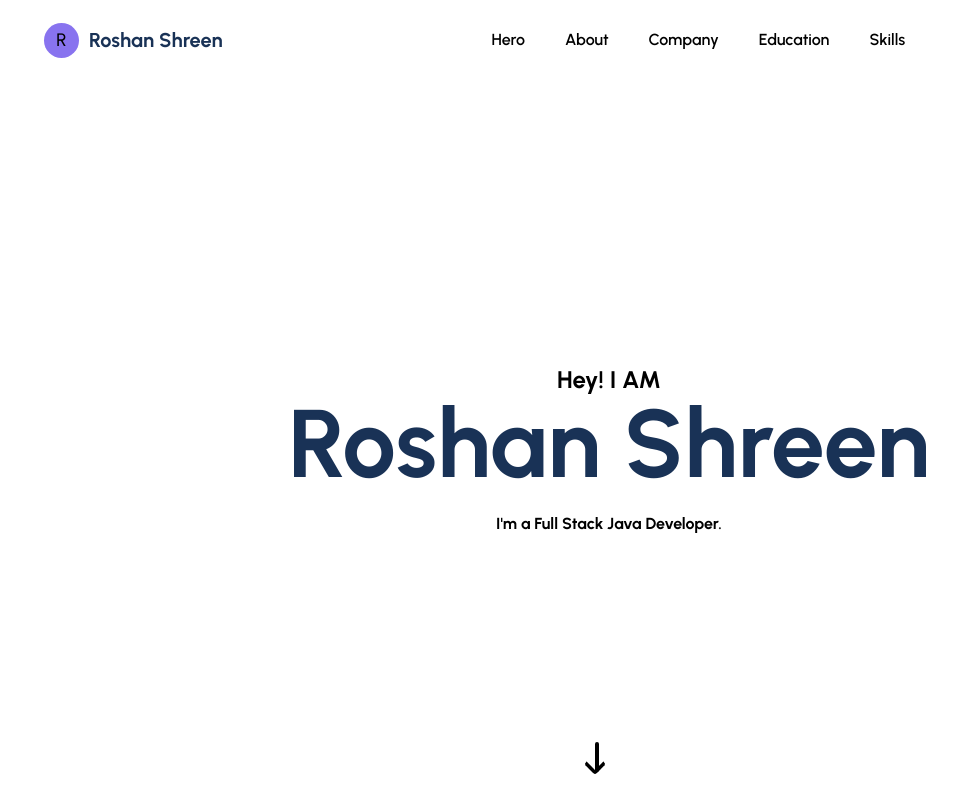
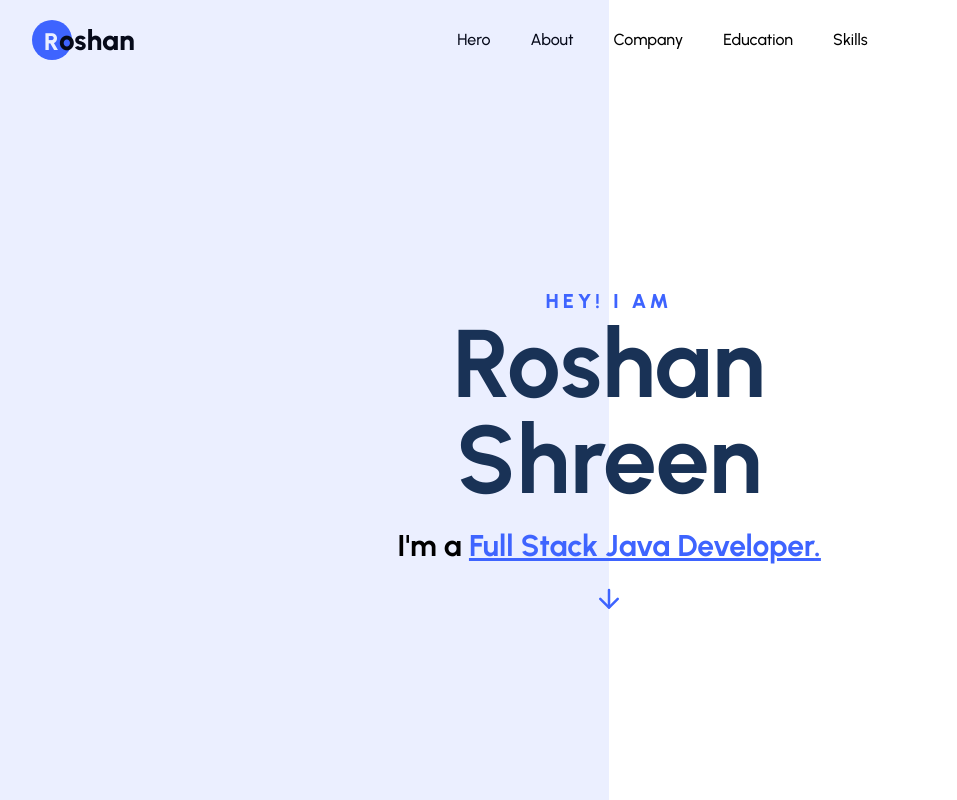
Before and after one commit to roshanshreen/bio-react, a React (Create React App) app: page / in a window 1280 px wide. Shown: the top 800 px of the page, without its empty margins (31-988 px from the left). Built offline with nearby package versions, Linux system fonts and the light colour scheme.

Commit message:
Header and Hero edited

```diff
--- a/package.json
+++ b/package.json
@@ -11,6 +11,9 @@
     "react": "^18.2.0",
     "react-countup": "^6.5.0",
     "react-dom": "^18.2.0",
+    "react-feather": "^2.0.10",
+    "react-scroll": "^1.9.0",
+    "react-spring": "^9.7.3",
     "react-typed": "^2.0.12",
     "web-vitals": "^2.1.4"
   },
--- a/src/App.css
+++ b/src/App.css
@@ -26,47 +26,46 @@ section {
 }
 
 .sticky_header {
-  width:100%;
-  height:80px;
+  width: 100%;
+  height: 80px;
   line-height: 80px;
-  position:sticky;
-  top:0;
-  left:0;
-  background:#fff;
+  position: sticky;
+  top: 0;
+  left: 0;
+  background: #fff;
   box-shadow: 3px 3px -8px 3px #ddd;
-  z-index:99;
+  z-index: 99;
 }
 
-@media only screen and (max-width:768px){
-  .menu{
+@media only screen and (max-width: 768px) {
+  .menu {
     width: 100%;
     height: 100%;
-    position:fixed;
-    top:0;
-    left:0;
-    background:#00000084;
-    z-index:100;
+    position: fixed;
+    top: 0;
+    left: 0;
+    background: #00000084;
+    z-index: 100;
     display: none;
-   }
+  }
 
-   .menu ul{
+  .menu ul {
     width: 15rem;
     height: 100%;
-    position:absolute;
-    top:0;
-    right:0;
-    z-index:200;
+    position: absolute;
+    top: 0;
+    right: 0;
+    z-index: 200;
     background: #fff;
-    flex-direction:column;
+    flex-direction: column;
     line-height: 30px;
     justify-content: center;
-    align-items:center;
+    align-items: center;
+  }
 
-   }
-
-   .show_menu{
+  .show_menu {
     display: block;
-   }
+  }
 }
 
 .down-arrow {
@@ -114,3 +113,49 @@ section {
   width: 200px;
   font-weight: bold;
 }
+
+.navbar-brand {
+  font-weight: 970;
+  font-size: 28px;
+  font: bolder;
+  position: relative;
+  z-index: 0;
+  line-height: inherit;
+  margin-right: 1rem;
+}
+.navbar-brand:after {
+  position: absolute;
+  top: 50%;
+  left: -12px;
+  width: 40px;
+  height: 40px;
+  content: "";
+  background: #3e64ff;
+  z-index: -1;
+  transform: translateY(-50%);
+  border-radius: 50%;
+}
+.subheading {
+  text-transform: uppercase;
+  font-size: 20px;
+  font-weight: 900;
+  font: bold;
+  color: #3e64ff;
+  letter-spacing: 4px;
+}
+
+h1 span {
+  color: #3e64ff;
+  text-decoration: underline;
+}
+
+.overlay {
+  position: absolute;
+  top: 0;
+  left: 0;
+  right: 0;
+  bottom: 0;
+  opacity: 0.1;
+  width: 50%;
+  background: #3e64ff;
+}
--- a/src/components/Header/Header.jsx
+++ b/src/components/Header/Header.jsx
@@ -38,13 +38,14 @@ const Header = () => {
       <div className="container">
         <div className="flex items-center justify-between">
           {/* ================logo============= */}
-          <div className="flex items-center gap-[10px]">
-          <span className="w-[35px] h-[35px] bg-primaryColor text-black text-[18px] font-[500] rounded-full flex items-center justify-center">
+          <div className="navbar-brand">
+          <span className="text-white text-2xl font-[1100]">
               R
             </span>
-            <div className="leading-[20px]">
+            oshan
+            {/* <div className="leading-[20px]">
               <h2 className="text-xl text-smallTextColor font-[700]">Roshan Shreen</h2>
-            </div>
+            </div> */}
           </div>
 
           {/*==============logo end ==============*/}
@@ -52,27 +53,27 @@ const Header = () => {
           <div className="menu"  ref={menuRef} onClick={toggleMenu}>
             <ul className="flex items-center gap-10">
               <li>
-                <a onClick={handleClick} className="text-smalltextColor font-[600]" href="#hero">
+                <a onClick={handleClick} className="text-smalltextColor font-[500]" href="#hero">
                   Hero
                 </a>
               </li>
               <li>
-                <a onClick={handleClick} className="text-smalltextColor font-[600]" href="#about">
+                <a onClick={handleClick} className="text-smalltextColor font-[500]" href="#about">
                   About
                 </a>
               </li>
               <li>
-                <a onClick={handleClick} className="text-smalltextColor font-[600]" href="#company">
+                <a onClick={handleClick} className="text-smalltextColor font-[500]" href="#company">
                   Company
                 </a>
               </li>
               <li>
-                <a onClick={handleClick} className="text-smalltextColor font-[600]" href="#education">
+                <a onClick={handleClick} className="text-smalltextColor font-[500]" href="#education">
                   Education
                 </a>
               </li>
               <li>
-                <a onClick={handleClick} className="text-smalltextColor font-[600]" href="#skills">
+                <a onClick={handleClick} className="text-smalltextColor font-[500]" href="#skills">
                   Skills
                 </a>
               </li>
--- a/src/components/UI/Hero.jsx
+++ b/src/components/UI/Hero.jsx
@@ -1,6 +1,25 @@
-import {ReactTyped} from "react-typed";
+import React from 'react';
+import { ReactTyped } from "react-typed";
+import { ArrowDown } from 'react-feather';
+import { useSpring, animated } from 'react-spring'; // Import animated from react-spring
+import { Link } from 'react-scroll';
 
 export default function Hero() {
+  const arrowBounceSpring = useSpring({
+    from: {
+      transform: 'translateY(0px)',
+    },
+    to: async next => {
+      while (true) {
+        await next({ transform: 'translateY(-10px)' });
+        await next({ transform: 'translateY(0px)' });
+      }
+    },
+    config: {
+      tension: 400,
+      friction: 20
+    }
+  });
 
   return (
     <section
@@ -11,16 +30,20 @@ export default function Hero() {
       <div className="flex-1 flex flex-col justify-center items-center gap-5">
         <div className="basis-1/3 mt-10 sm:mt-0">
         </div>
-		<div>
-			<h3 data-aos="fade-up" data-aos-duration="1500" className="text-center text-2xl font-bold">
+        <div className="overlay"></div>
+        <div data-aos="fade-up" data-aos-duration="1500" className="text text-center">
+          <span className="subheading">
             Hey! I AM
-			</h3>
-			<h2 data-aos="fade-up" data-aos-duration="1500" className="text-center text-smallTextColor text-8xl font-bold">
-			Roshan Shreen
+          </span>
+          <h2 className="text-center text-smallTextColor text-8xl font-bold">
+            Roshan
+          </h2>
+          <h2 className="text-center text-smallTextColor text-8xl font-bold">
+            Shreen
           </h2>
         </div>
-		<div>
-      <h1 className="font-bold">
+        <div data-aos="fade-up" data-aos-duration="1500">
+          <h1 className="font-bold text-3xl font-[930]">
             I'm a{" "}
             <ReactTyped
               strings={["Developer","Full Stack Java Developer","React Developer"]}
@@ -32,8 +55,20 @@ export default function Hero() {
             />
           </h1>
         </div>
+        <Link
+          to="skills"
+          className="flex justify-center items-center"
+          activeClass="active"
+          spy
+          smooth
+          offset={-100}
+          duration={500}
+        >
+          <animated.div style={arrowBounceSpring}>
+            <ArrowDown size={30} color="#3e64ff" />
+          </animated.div>
+        </Link>
       </div>
-	<div class="down-arrow"></div>
     </section>
   );
 }
```
Also changed, not shown: 1 other file (tests, documents, lock files or other folders). Lines whose indentation alone changed are shown as unchanged.
